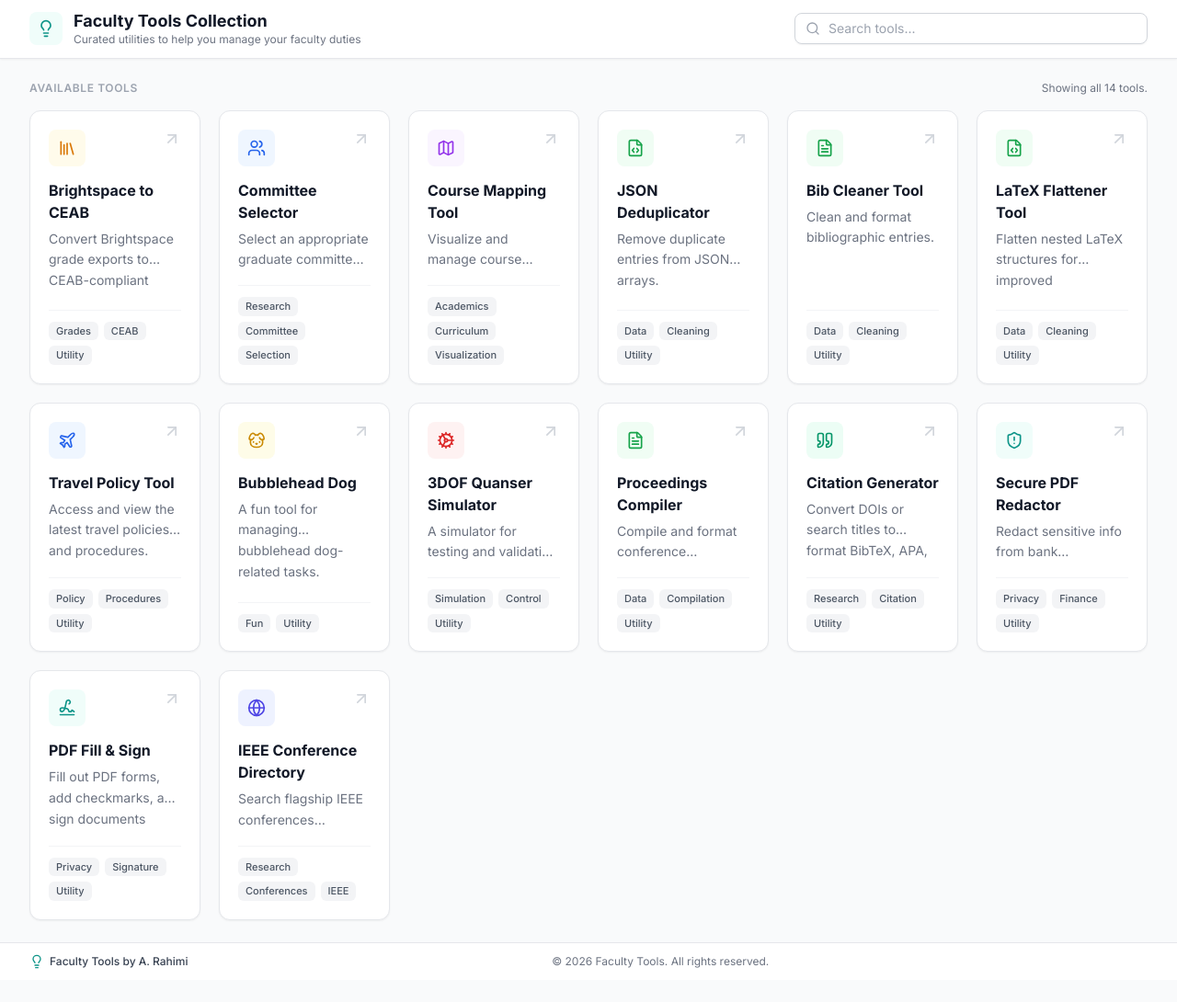
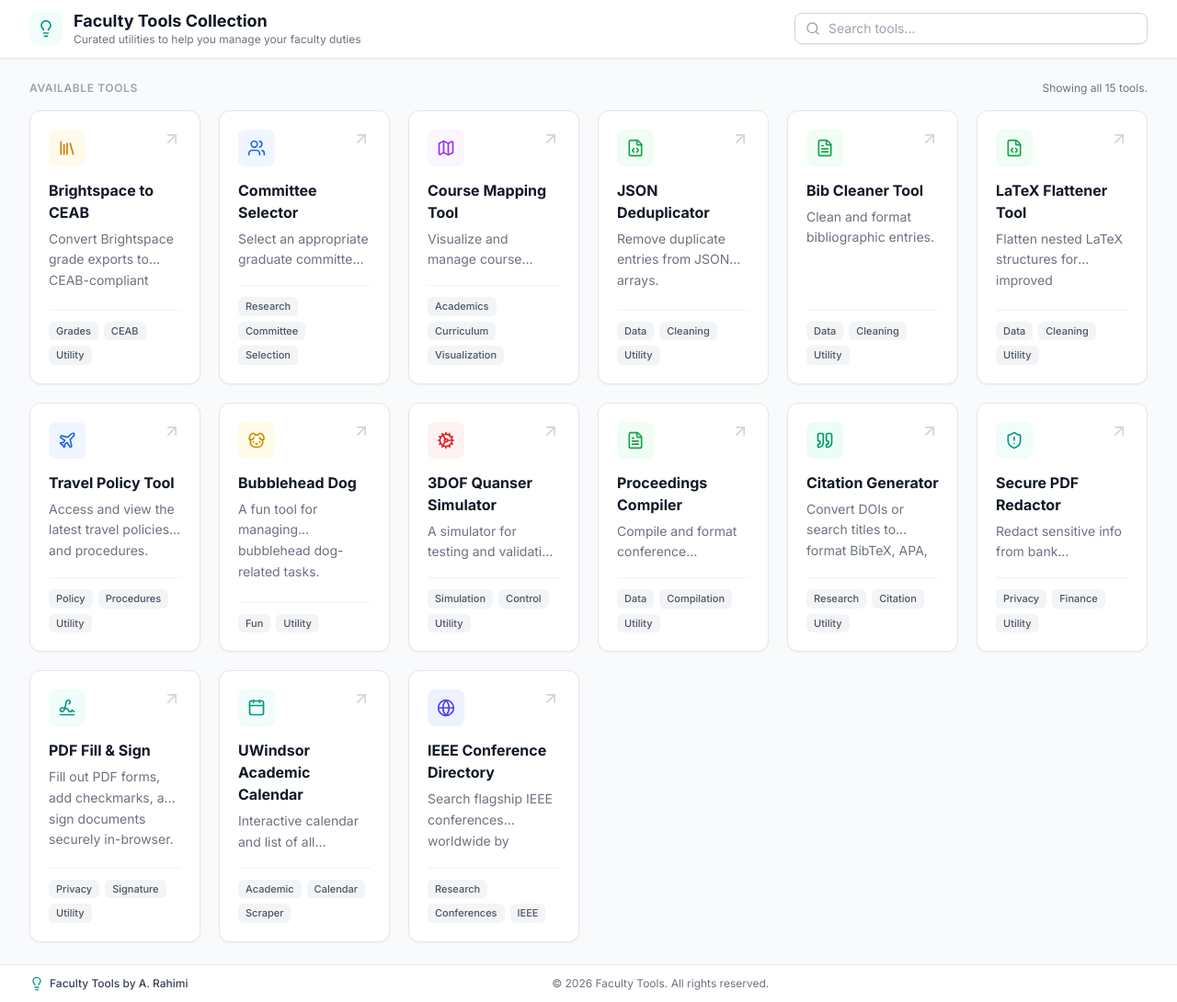
Before and after one commit to drarahimi/faculty-tools, a plain HTML site: page index.html in a window 1280 px wide. Shown: the whole page at 92% size. Before the commit the page ends 1066 px from the top, so only its background shows below. Drawn offline with nearby package versions, Linux system fonts and the light colour scheme.

Commit message:
feat: add UWindsor Academic Calendar tool to directory

```diff
--- a/index.html
+++ b/index.html
@@ -305,6 +305,16 @@
                 path: 'pdf-fill-sign.html'
             },
             {
+                id: 'uwindsor-academic-calendar',
+                title: 'UWindsor Academic Calendar',
+                description: 'Interactive calendar and list of all UWindsor registrar dates with categories, search, live sync, and ICS export.',
+                icon: 'calendar',
+                tags: ['Academic', 'Calendar', 'Scraper'],
+                color: 'text-teal-600',
+                bgColor: 'bg-teal-50',
+                path: 'academic-calendar.html'
+            },
+            {
                 id: 'ieee-conferences',
                 title: 'IEEE Conference Directory',
                 description: 'Search flagship IEEE conferences worldwide by society, region, and year with fact-checked official links.',
```
